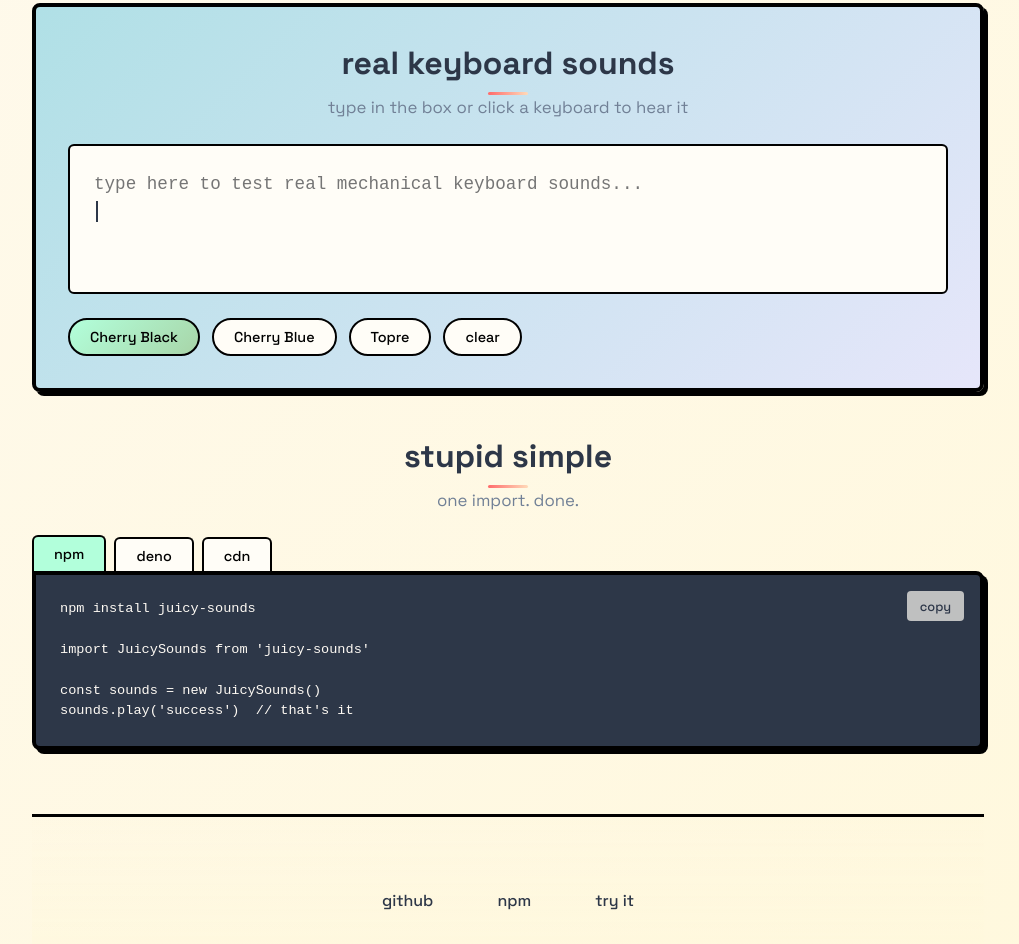
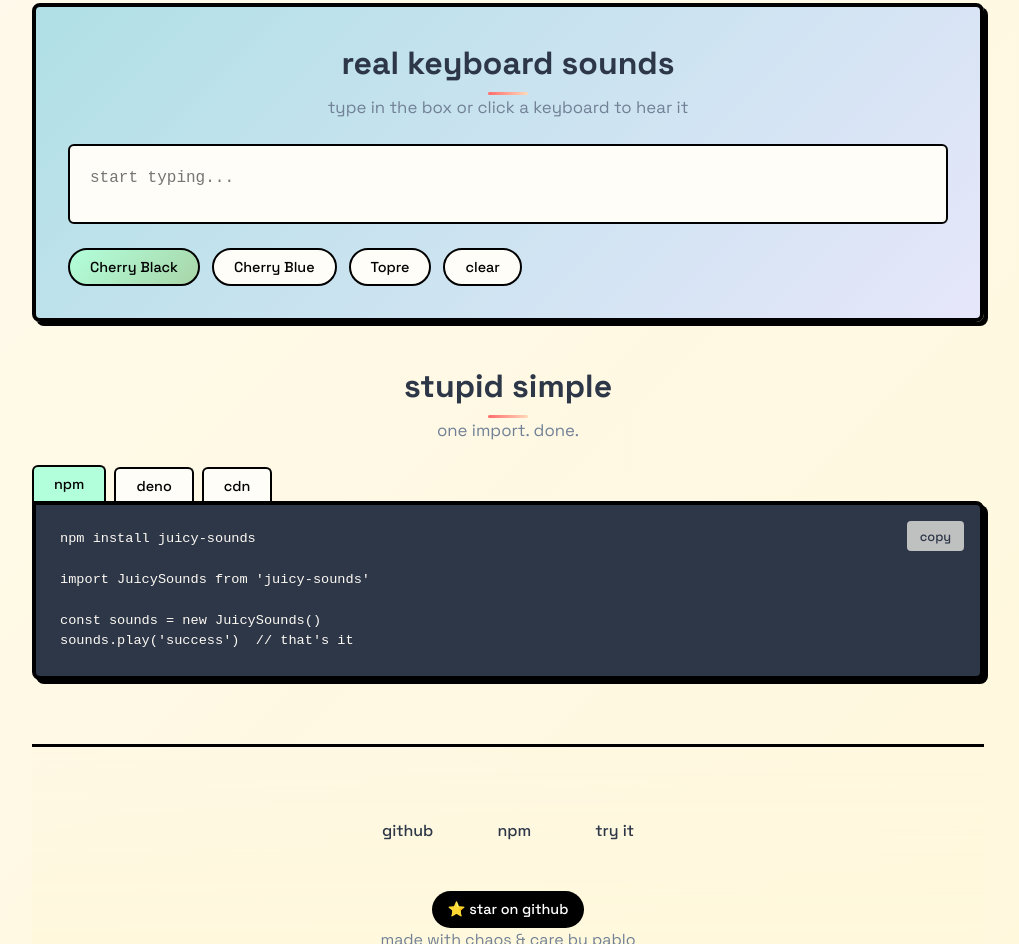
Before and after one commit to pibulus/juicy-sounds, a website: page index.html in a window 1280 px wide. Shown: the part 1378-2322 px from the top of the page, without its empty margins (132-1151 px from the left). Drawn offline with Linux system fonts and the light colour scheme; no server answers.

Commit message:
fix: 🎯 Tighten up typewriter section UI
- Fixed cursor only showing during demo typing (not when input is active)
- Reduced padding and min-height for cleaner look
- Simplified placeholder text
- Auto-focus input after demo completes
- Cursor now properly hidden by default
- Better visual hierarchy and spacing

```diff
--- a/index.html
+++ b/index.html
@@ -316,11 +316,12 @@
         background: var(--eggshell);
         border: 2px solid var(--black);
         border-radius: 6px;
-        padding: 1.5rem;
-        min-height: 150px;
+        padding: 1.25rem;
+        min-height: 80px;
         font-family: 'Courier New', monospace;
-        font-size: 1.1rem;
-        line-height: 1.6;
+        font-size: 1rem;
+        line-height: 1.5;
+        position: relative;
       }
 
       .typewriter-input {
@@ -329,8 +330,8 @@
         outline: none;
         width: 100%;
         font-family: 'Courier New', monospace;
-        font-size: 1.1rem;
-        line-height: 1.6;
+        font-size: 1rem;
+        line-height: 1.5;
         color: var(--text);
       }
 
@@ -339,13 +340,17 @@
       }
 
       .typewriter-cursor {
-        display: inline-block;
+        display: none; /* Hidden by default */
         width: 2px;
         height: 1.2em;
         background: var(--text);
         animation: blink 1s infinite;
         vertical-align: text-bottom;
         margin-left: 2px;
+      }
+
+      .typewriter-cursor.active {
+        display: inline-block; /* Only show during demo */
       }
 
       @keyframes blink {
@@ -735,7 +740,7 @@
           <input type="text"
                  id="typewriterInput"
                  class="typewriter-input"
-                 placeholder="type here to test real mechanical keyboard sounds...">
+                 placeholder="start typing...">
           <span class="typewriter-text" id="typewriterText" style="display: none;"></span>
           <span class="typewriter-cursor"></span>
         </div>
@@ -890,12 +895,14 @@ sounds.play('success')  // that's it</pre>
       // Handle real typing input - keyboard sounds are now handled by SimpleTypeWriter
       const typewriterInput = document.getElementById('typewriterInput');
       const typewriterText = document.getElementById('typewriterText');
+      const typewriterCursor = document.querySelector('.typewriter-cursor');
 
       window.clearTypewriter = () => {
         typewriterInput.value = '';
         typewriterText.textContent = '';
         typewriterInput.style.display = 'block';
         typewriterText.style.display = 'none';
+        typewriterCursor.classList.remove('active');
         window.sounds.play('toggle');
       };
 
@@ -916,10 +923,11 @@ sounds.play('success')  // that's it</pre>
       };
 
       function startDemoTypewriter() {
-        // Hide input, show text for demo
+        // Hide input, show text and cursor for demo
         typewriterInput.style.display = 'none';
         typewriterText.style.display = 'inline';
         typewriterText.textContent = '';
+        typewriterCursor.classList.add('active'); // Show cursor during demo
         typewriterRunning = true;
 
         let i = 0;
@@ -943,7 +951,9 @@ sounds.play('success')  // that's it</pre>
             setTimeout(() => {
               typewriterInput.style.display = 'block';
               typewriterText.style.display = 'none';
+              typewriterCursor.classList.remove('active'); // Hide cursor
               typewriterInput.value = demoText;
+              typewriterInput.focus(); // Focus the input so user can start typing
             }, 2000);
           }
         }, 100);
```
